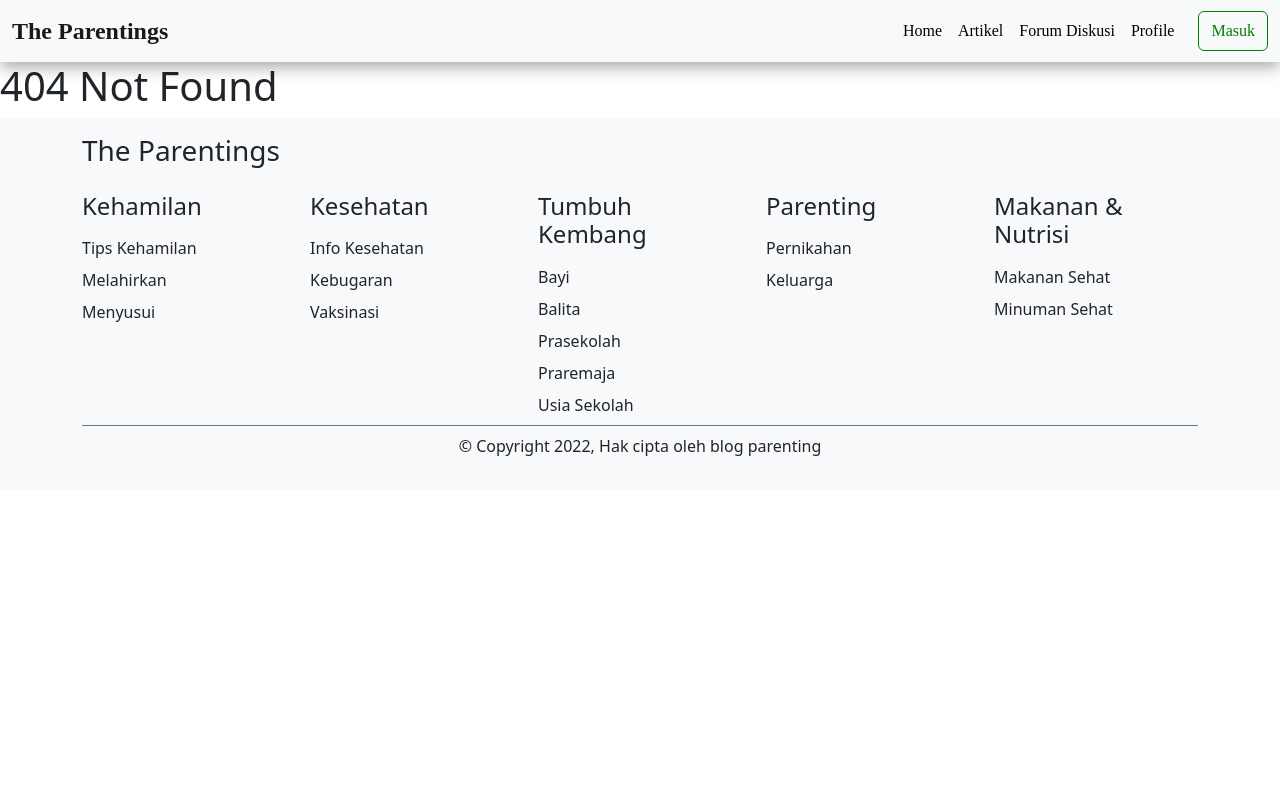
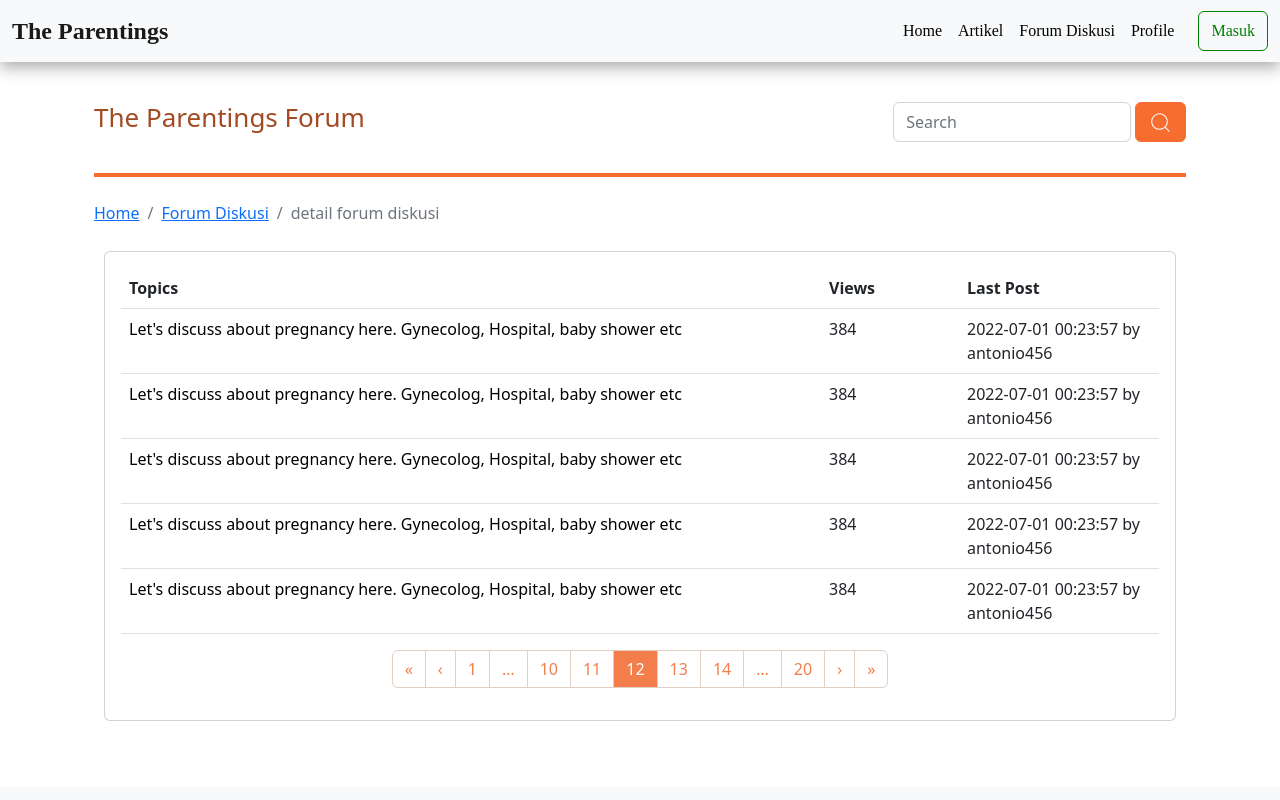
Before and after one commit to Capstone-Dicoding-To-The-Moon/FamilyPreparation-Vite, a React (Vite) app: page /forumDetail in a window 1280 px wide. Shown: the top 800 px of the page. Built offline with nearby package versions, Linux system fonts and the light colour scheme.

Commit message:
Create forum detail

```diff
--- a/src/App.jsx
+++ b/src/App.jsx
@@ -3,6 +3,7 @@ import Home from './pages/Home';
 import Artikel from './pages/Artikel';
 import About from './pages/About';
 import ForumDiskusi from './pages/ForumDiskusi';
+import ForumDetail from './pages/ForumDetail';
 import Profile from './pages/Profile';
 import 'bootstrap/dist/css/bootstrap.min.css';
 import NavbarComponent from './components/NavbarComponent';
@@ -17,6 +18,7 @@ function App() {
         <Route path="/artikel" element={<Artikel />} />
         <Route path='/about' element={<About />}/>
         <Route path="/forumDiskusi" element={<ForumDiskusi />} />
+        <Route path="/forumDetail" element={<ForumDetail />} />
         <Route path='/profile' element={<Profile />}/>
         <Route path="*" element={<h1>404 Not Found</h1>} />
       </Routes>
--- /dev/null
+++ b/src/components/Breadcrumb.jsx
@@ -0,0 +1,13 @@
+import Breadcrumb from 'react-bootstrap/Breadcrumb';
+
+export default function BreadcrumbElement() {
+  return (
+    <Breadcrumb>
+      <Breadcrumb.Item href="/">Home</Breadcrumb.Item>
+      <Breadcrumb.Item href="/forumDiskusi">
+        Forum Diskusi
+      </Breadcrumb.Item>
+      <Breadcrumb.Item active> detail forum diskusi</Breadcrumb.Item>
+    </Breadcrumb>
+  );
+}
--- /dev/null
+++ b/src/pages/ForumDetail.jsx
@@ -0,0 +1,97 @@
+import React from "react";
+import Search from '../components/Search';
+import Card from 'react-bootstrap/Card';
+import Table from 'react-bootstrap/Table';
+import { Link } from "react-router-dom";
+import Pagination from '../components/Pagination';
+import Breadcrumb from '../components/Breadcrumb';
+
+export default function ForumDetail () {
+    return (
+        <div className="container">
+            <section className="section">
+                <div className="container">
+                    <div className="row">
+                        <div className="col-md-12">
+                            <div className="mainHeader mb-3">
+                                <div className="contentHeader mb-3">
+                                    <h3 className="main-heading">The Parentings Forum</h3>
+                                </div>
+                                <div className="search">
+                                   <Search />
+                                </div>
+                            </div>
+                            <div className="underline mx-auto mb-4"></div>
+                            <Breadcrumb />
+                            <main className="mainContent">
+                                <div class="content">
+                                    <Card className='mb-3'>
+                                      <Card.Body className="text-center">
+                                      <Table responsive="sm" style={{ textAlign: 'left' }}>
+                                        <thead>
+                                          <tr>
+                                            <th style={{ width: 700 }}>Topics</th>
+                                            <th>Views</th>
+                                            <th style={{ width: 200 }}>Last Post</th>
+                                          </tr>
+                                        </thead>
+                                        <tbody>
+                                            <tr>
+                                              <td>
+                                                <Link className="nav-link" to="/">
+                                                    Let's discuss about pregnancy here. Gynecolog, Hospital, baby shower etc
+                                                </Link>
+                                              </td>
+                                              <td>384</td>
+                                              <td>2022-07-01 00:23:57 by antonio456</td>
+                                            </tr>
+                                            <tr>
+                                              <td>
+                                                <Link className="nav-link" to="/">
+                                                    Let's discuss about pregnancy here. Gynecolog, Hospital, baby shower etc
+                                                </Link>
+                                              </td>
+                                              <td>384</td>
+                                              <td>2022-07-01 00:23:57 by antonio456</td>
+                                            </tr>
+                                            <tr>
+                                              <td>
+                                                <Link className="nav-link" to="/">
+                                                    Let's discuss about pregnancy here. Gynecolog, Hospital, baby shower etc
+                                                </Link>
+                                              </td>
+                                              <td>384</td>
+                                              <td>2022-07-01 00:23:57 by antonio456</td>
+                                            </tr>
+                                            <tr>
+                                              <td>
+                                                <Link className="nav-link" to="/">
+                                                    Let's discuss about pregnancy here. Gynecolog, Hospital, baby shower etc
+                                                </Link>
+                                              </td>
+                                              <td>384</td>
+                                              <td>2022-07-01 00:23:57 by antonio456</td>
+                                            </tr>
+                                            <tr>
+                                              <td>
+                                                <Link className="nav-link" to="/">
+                                                    Let's discuss about pregnancy here. Gynecolog, Hospital, baby shower etc
+                                                </Link>
+                                              </td>
+                                              <td>384</td>
+                                            <td>2022-07-01 00:23:57 by antonio456</td>
+                                            </tr>
+                                          </tbody>
+                                        </Table>
+                                        <Pagination className="" />
+                                      </Card.Body>
+                                    </Card>
+                                </div>
+                            </main>
+                        </div>
+                    </div>
+                </div>
+            </section>
+        </div>
+    )
+}
```
